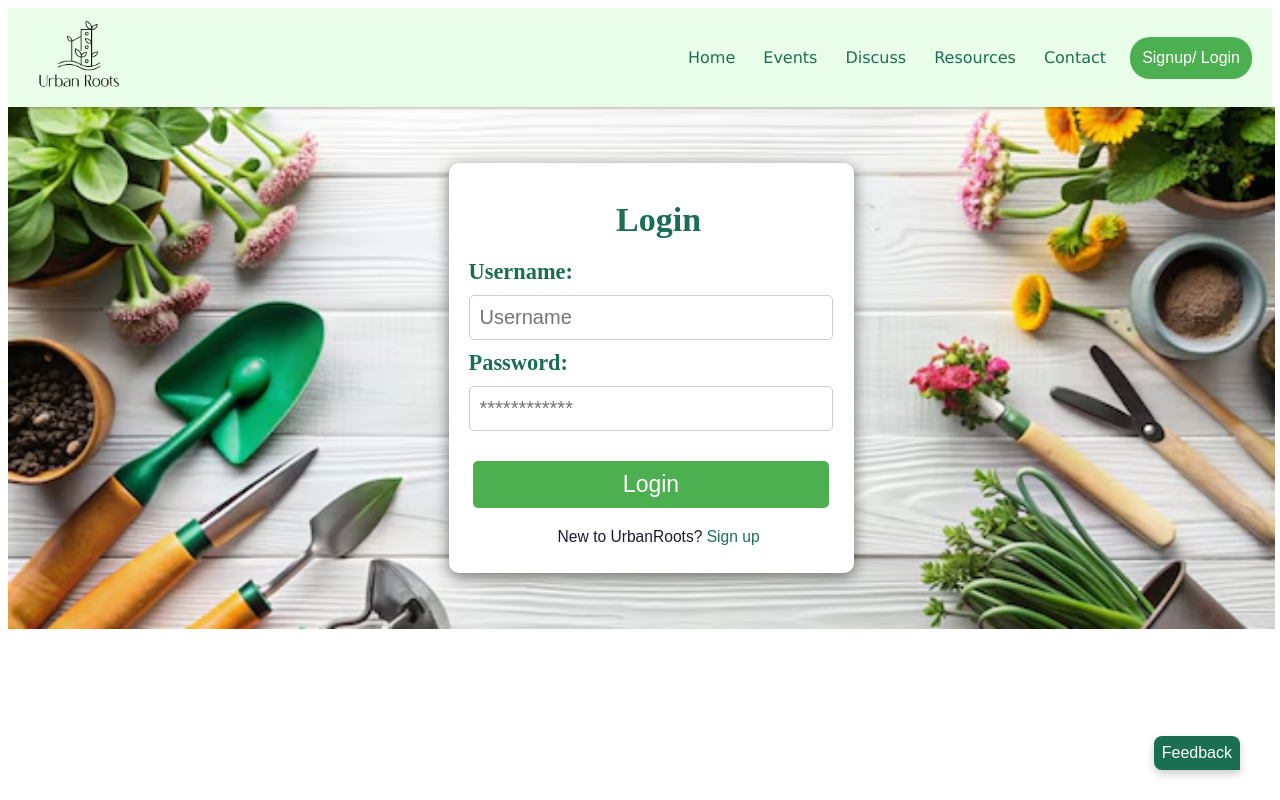
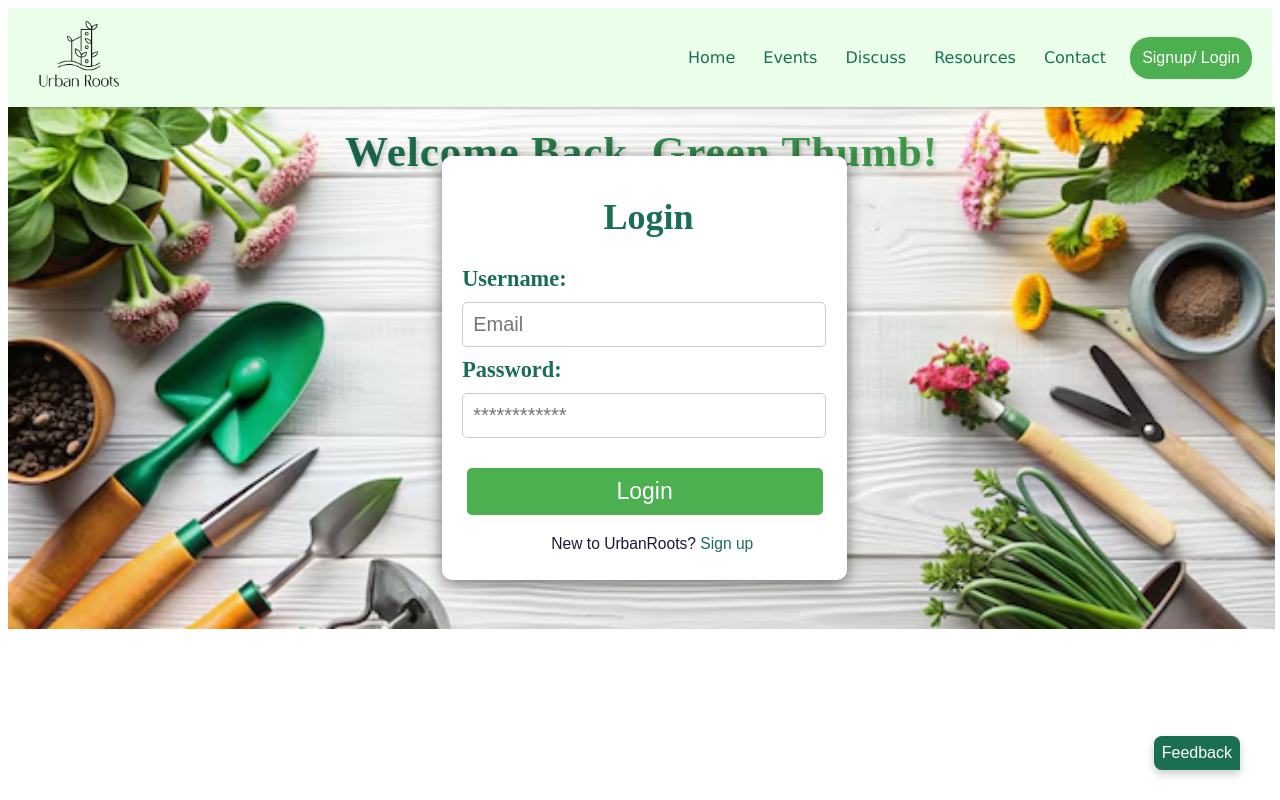
Before and after one commit to Sathwika-Gopala/UrbanRoots, a React (Vite) app in the folder UrbanRootsWeb/: page /login in a window 1280 px wide. Built offline with nearby package versions, Linux system fonts and the light colour scheme; a small style sheet from the web is missing.

Commit message:
resolved some ui bugs

```diff
--- a/UrbanRootsWeb/src/Components/LoginComponent/login.css
+++ b/UrbanRootsWeb/src/Components/LoginComponent/login.css
@@ -1,4 +1,3 @@
-
 
 .login-page {
   display: flex;
@@ -12,6 +11,21 @@
   background-repeat: no-repeat; /* Do not repeat the image */
   position: relative; /* Make it relative to position children properly */
 }
+.login-page h1 {
+  margin-top: -32%;
+  display: block;
+  text-align: center;
+  font-size: 43px;
+  font-weight: bold; /* Make the text bolder */
+  letter-spacing: 1px; /* Add some space between letters */
+  text-shadow: 2px 2px 4px rgba(0, 0, 0, 0.2); /* Add a subtle shadow for depth */
+  background: linear-gradient(300deg, #4caf50, #1a6f53); /* Gradient background */
+  background-clip: border-box;
+  -webkit-background-clip: text; /* Clip the background to the text */
+  -webkit-text-fill-color: transparent; /* Make the text color transparent for gradient effect */
+  padding: 10px 0; /* Add vertical padding for spacing */
+}
+
 
 .login-form {
   background-color: #fff;
@@ -25,16 +39,17 @@
   width: 30%;
   max-width: 400px;
   height: auto;
-  position: relative;
-  margin-left: 1.5%;
+  position: absolute;
+  margin-left: 0.5%;
 }
 
-
-  h2 {
-    text-align: center; /* Center the heading */
+  .login-form h2 {
+    display: block;
+    text-align: center;
     color: #1a6f53;
-    margin-bottom: 20px;
-    font-size: 34px;
+    margin-bottom: 28px;
+    font-size: 36px;
+    margin-left: -2%;
   }
 
   .login-input-group {
--- a/UrbanRootsWeb/src/Components/LoginComponent/login.jsx
+++ b/UrbanRootsWeb/src/Components/LoginComponent/login.jsx
@@ -6,7 +6,7 @@ import '@fortawesome/fontawesome-free/css/all.min.css'; // For Font Awesome icon
 
 function Login() {
   const [formData, setFormData] = useState({
-    username: "",
+    email: "",
     password: ""
   });
 
@@ -53,12 +53,7 @@ function Login() {
       <NavBar />
 
       <div className="login-page">
-
-        {/* <div className="image-side">
-          <img src={sideImage} alt="Login side" />
-        </div> */}
-
-        {/* Login form */}
+        <h1>Welcome Back, Green Thumb!</h1>
         <div className="login-form">
           <h2>Login</h2>
           <form onSubmit={handleSubmit}>
@@ -66,10 +61,10 @@ function Login() {
               <label htmlFor="username" className="login-label">Username:</label>
               <input
                 type="text"
-                id="username"
-                value={formData.username}
+                id="email"
+                value={formData.email}
                 onChange={handleInputChange}
-                placeholder="Username"
+                placeholder="Email"
                 className="login-input"
                 required
               />
--- a/UrbanRootsWeb/src/Components/paymentComponent/payment.jsx
+++ b/UrbanRootsWeb/src/Components/paymentComponent/payment.jsx
@@ -55,7 +55,7 @@ const Payment = () => {
                     <p>Contact: {userData.contact}</p>
                 </div>
                 <button className="notification-button" onClick={handleShowNotification}>
-                    Pay
+                    Pay ₹{totalCost}
                 </button>
             </div>
         </div>
--- a/UrbanRootsWeb/src/Components/signupComponent/Signup.jsx
+++ b/UrbanRootsWeb/src/Components/signupComponent/Signup.jsx
@@ -79,7 +79,7 @@ function Signup() {
             <img src={sideImage} alt="Nature Side" className="side-image" />
           </div>
           <div className="text-container">
-            <h2>Welcome</h2>
+            <h2>Welcome!</h2>
             <p>
               "Join a community where nature, learning, and connection thrive.
               Together, we create space for growth, sustainability, and
@@ -169,10 +169,10 @@ function Signup() {
       </button>
       <button type="submit" className="button-submit">Sign Up</button>
     </div>
+  </form>
     <div className="login-redirect">
-              <p>Already a User ? <Link to="/login">Login </Link></p>
+      <p>Already a User ? <Link to="/login">Login </Link></p>
     </div>
-  </form>
 </div>
 {showModal && (
  <div className="modal">
--- a/UrbanRootsWeb/src/index.css
+++ b/UrbanRootsWeb/src/index.css
@@ -353,11 +353,10 @@ nav {
     height: 286px;
   }
 
-  .carousel .control-dots {
+  .carousel-container .carousel .control-dots {
     padding-left: 5px !important;
     outline: 0;
     bottom: 5% !important;
-
   }
 
   .myCarousel h3 {
@@ -405,11 +404,24 @@ nav {
     line-height: 0;
   }
 
-  .carousel .control-dots .dot {
-    box-shadow: none !important;
-    background: #454545 !important;
-    outline: 0;
-  }
+  .carousel-container .carousel .control-dots .dot {
+    width: 2px !important;            /* Set width for smaller dots */
+    height: 2px !important;           /* Set height for smaller dots */
+    border-radius: 50% !important;
+    background-color: #666 !important; /* Neutral color for default state */
+    margin: 0 6px !important;          /* Increased spacing between dots */
+    transition: background-color 0.3s ease, transform 0.3s ease !important;
+    box-shadow: 0px 2px 5px rgba(0, 0, 0, 0.15); /* Subtle shadow for depth */
+}
+
+.carousel .control-dots .dot:hover,
+.carousel .control-dots .dot:active,
+.carousel .control-dots .dot.selected {
+    background-color: #1a6f53 !important; /* Change to your theme color when active */
+    transform: scale(1.2);               /* Slightly enlarge the active dot */
+}
+
+
 
   .carousel.carousel-slider .control-arrow {
     background: #000 !important;
@@ -696,8 +708,8 @@ nav {
 
   .blog-goBack {
     position: fixed;
-    bottom: 2rem;
-    right: 2rem;
+    top: 2rem;
+    left  : 0.8rem;
     text-decoration: none;
     font-size: 1.1rem;
     color: #fff;
```
Also changed, not shown: 1 other file (tests, documents, lock files or other folders).
